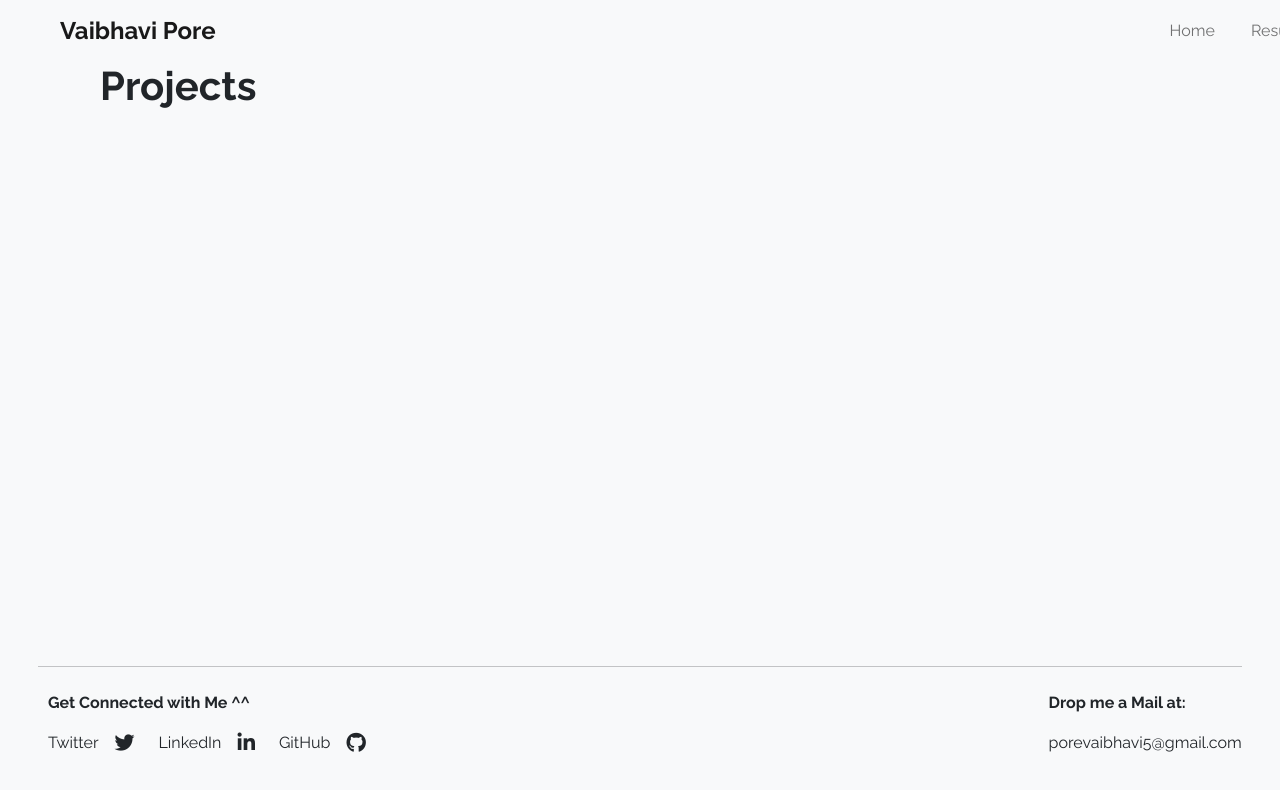
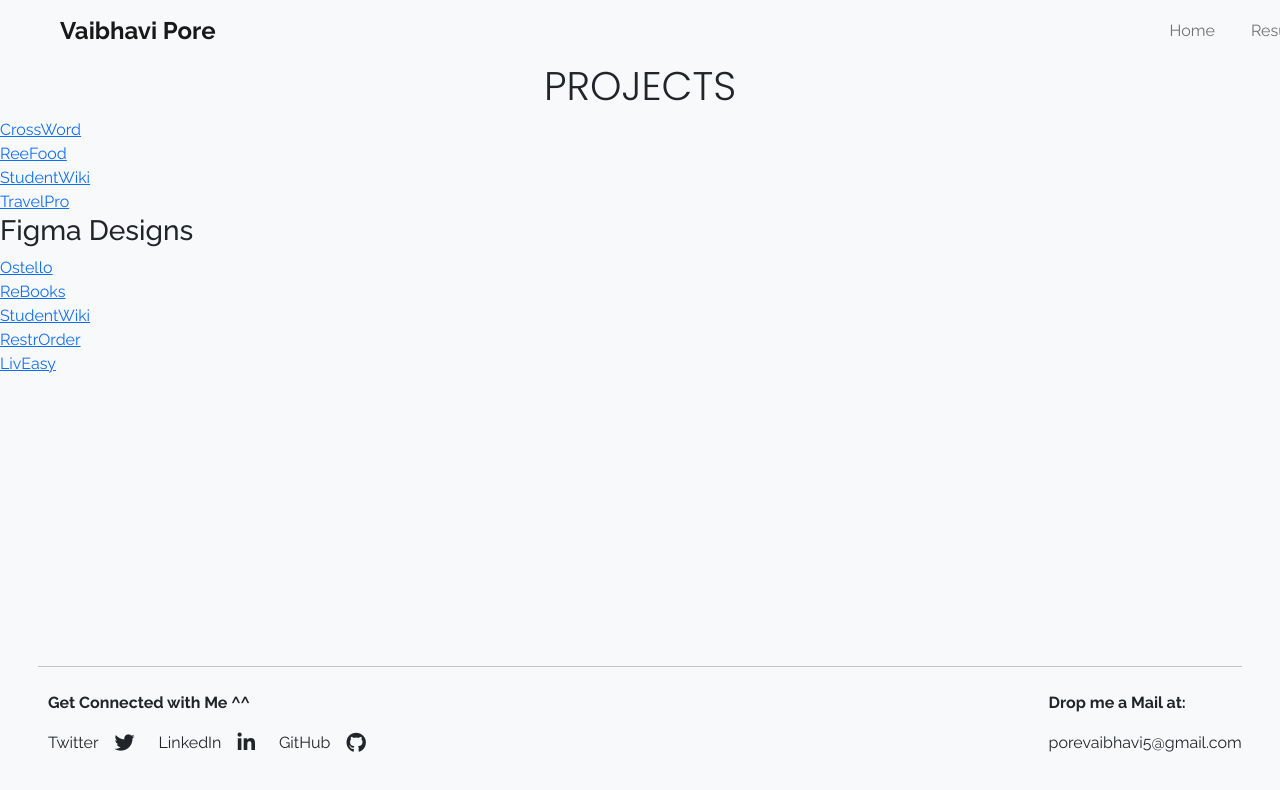
Before and after one commit to vpore/MyPortfolio, a React (Create React App) app: page /projects in a window 1280 px wide. Shown: the top 790 px of the page. Built offline with nearby package versions, Linux system fonts and the light colour scheme; some icons are missing.

Commit message:
Added ProjectDetails Page

```diff
--- a/src/App.js
+++ b/src/App.js
@@ -7,12 +7,14 @@ import Footer from "./components/Footer";
 //import Blog from "./pages/Blog";
 //import Resume from "./pages/Resume";
 import Projects from "./pages/Projects";
+import ProjectDetail from './pages/ProjectDetail';
 import React from 'react';
 
 function App() {
   return (
     <>
       <Header/>
+
       <Switch>
         <Route exact path='/'>
           <Redirect to='/home'/>
@@ -20,8 +22,11 @@ function App() {
         <Route path='/home'>
           <Home/>
         </Route>
-        <Route path='/projects'>
+        <Route exact path='/projects'>
           <Projects/>
+        </Route>
+        <Route exact path='/projects/:projectName'>
+          <ProjectDetail/>
         </Route>
       </Switch>
 
--- /dev/null
+++ b/src/pages/ProjectDetail.js
@@ -0,0 +1,16 @@
+
+import { useParams } from "react-router-dom";
+
+const ProjectDetail = () => {
+
+    const params = useParams();
+    const {projectName} = params;
+
+    return(
+        <>
+            <h1>{projectName}</h1>
+        </>
+    );
+};
+
+export default ProjectDetail;
--- a/src/pages/Projects.js
+++ b/src/pages/Projects.js
@@ -1,9 +1,39 @@
 import React from 'react';
 import '../assets/Projects.css'
+import { NavLink } from 'react-router-dom';
+
 function Projects(){
     return (
         <>
-        <h1 className='display-6 fw-bolder projects'>Projects</h1>
+            <h1 className='display-6 text-center' style={{fontFamily: "Poppins"}}>PROJECTS</h1>
+            <div>
+                <NavLink to={`/projects/crossword`}>CrossWord</NavLink>
+            </div>
+            <div>
+                <NavLink to={`/projects/reefood`}>ReeFood</NavLink>
+            </div>
+            <div>
+                <NavLink to={`/projects/studentwiki`}>StudentWiki</NavLink>
+            </div>
+            <div>
+                <NavLink to={`/projects/travelpro`}>TravelPro</NavLink>
+            </div>
+            <h3>Figma Designs</h3>
+            <div>
+                <NavLink to={`/projects/ostello`}>Ostello</NavLink>
+            </div>
+            <div>
+                <NavLink to={`/projects/rebooks`}>ReBooks</NavLink>
+            </div>
+            <div>
+                <NavLink to={`/projects/studentwikiUI`}>StudentWiki</NavLink>
+            </div>
+            <div>
+                <NavLink to={`/projects/restrorder`}>RestrOrder</NavLink>
+            </div>
+            <div>
+                <NavLink to={`/projects/liveasy`}>LivEasy</NavLink>
+            </div>
         </>
     );
 }
```
